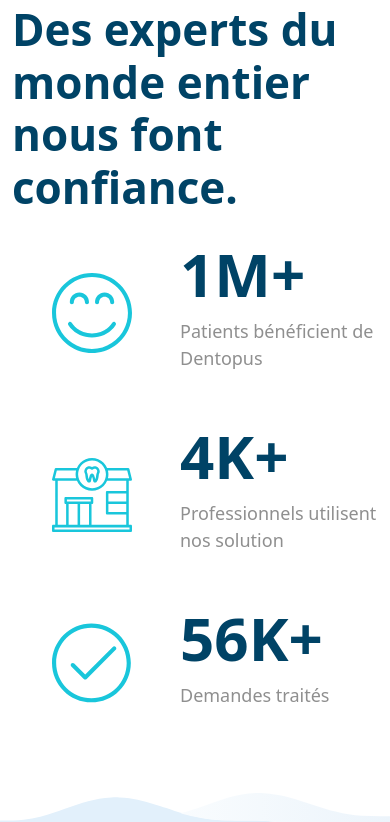
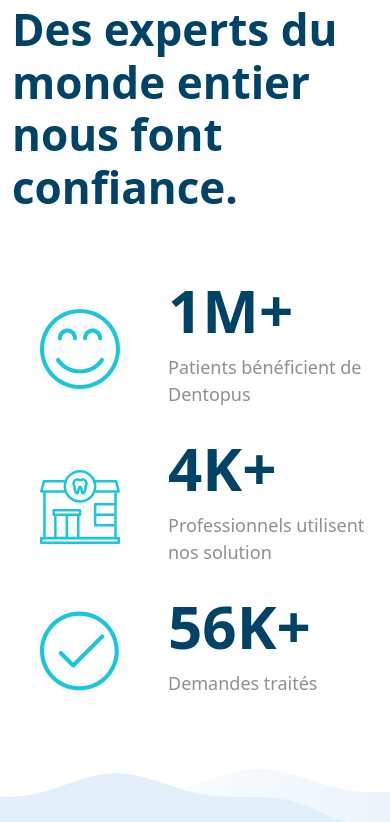
Before and after one commit to TahaZairig/Dentopus, a website built with Vite: page index.html in a window 390 px wide. Shown: the part 942-1764 px from the top of the page. Built offline with nearby package versions, Linux system fonts and the light colour scheme; files whose address does not match are found by name.

Commit message:
fixed mobil sizes

```diff
--- a/css/responsive.css
+++ b/css/responsive.css
@@ -91,8 +91,8 @@
     }
 
     .section-gap {
-        height: 40px;
-
+        height: 80px;
+        margin-top: -80px;
     }
 
     @media (max-width: 767px) {
--- a/index.html
+++ b/index.html
@@ -92,10 +92,10 @@
           <h2>Des experts du monde entier nous font confiance.</h2>
         </div>
 
-        <div class="col ms-auto row d-flex justify-content-start align-items-center">
+        <div class="col ms-auto mt-md-0 mt-5 row d-flex justify-content-start align-items-center">
 
           <!-- smile face -->
-          <div class="m-3 d-flex justify-content-start">
+          <div class="m-md-3 m-1 d-flex justify-content-start">
             <img class="smile-face me-5" src="svg/smile-face.svg">
             <div>
               <h4>1M+</h4>
@@ -104,7 +104,7 @@
           </div>
 
           <!-- cabinet -->
-          <div class="m-3 d-flex justify-content-start">
+          <div class="m-md-3 m-1 d-flex justify-content-start">
             <img class="me-5 cabinet" src="svg/cabinet.svg">
             <div>
               <h4>4K+</h4>
@@ -113,7 +113,7 @@
           </div>
 
           <!-- done -->
-          <div class="m-3 d-flex justify-content-start">
+          <div class="m-md-3 m-1 d-flex justify-content-start">
             <img class="me-5 done" src="svg/done.svg">
             <div>
               <h4>56K+</h4>
```
Also changed, not shown: svg/facebook.svg (added), svg/instagram.svg (added), svg/pinterest.svg (added), svg/twitter.svg (added).
